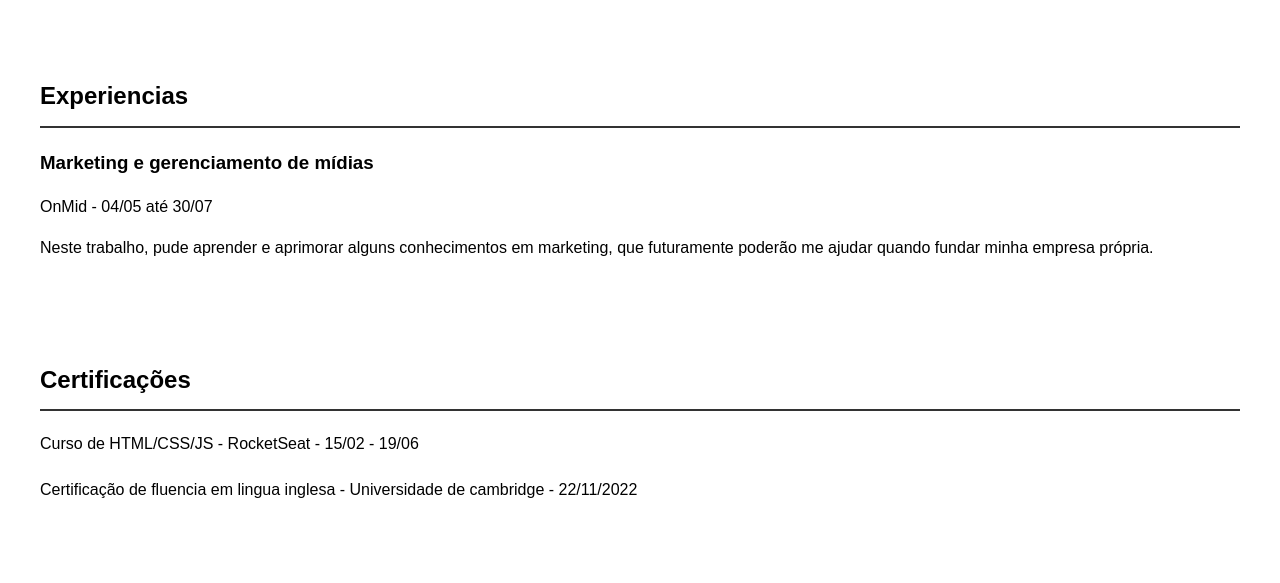
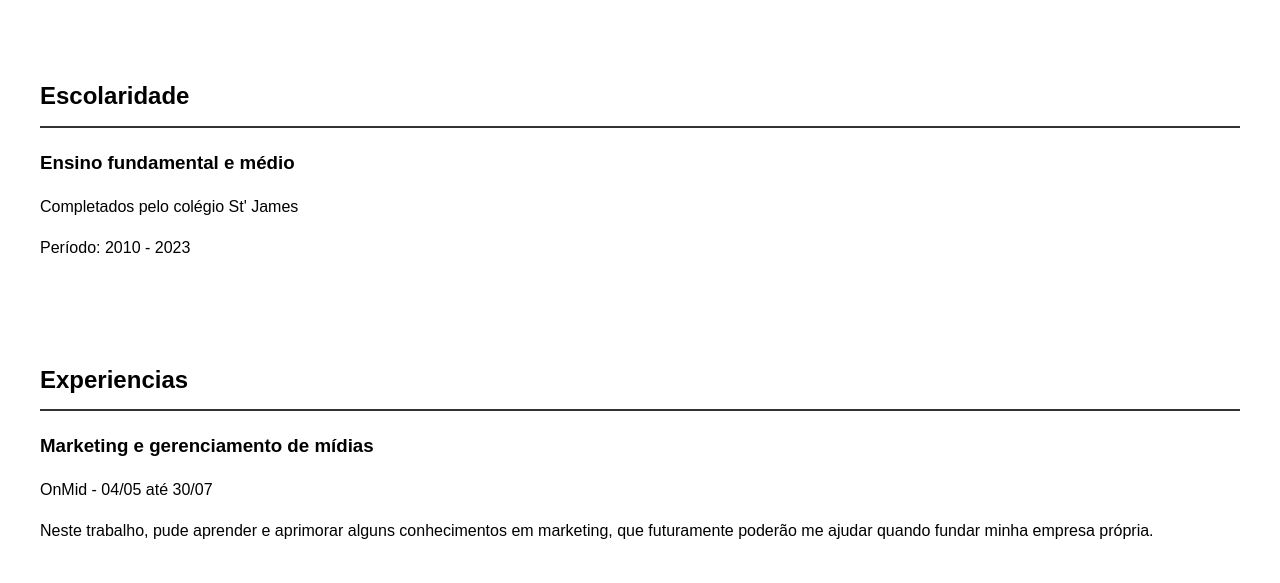
Before and after one commit to EgHxnsen/curriculo, a plain HTML site: page index.html in a window 1280 px wide. Shown: the part 217-800 px from the top of the page. Drawn offline with Linux system fonts and the light colour scheme.

Commit message:
index.html

```diff
--- a/index.html
+++ b/index.html
@@ -12,7 +12,18 @@
         <p>Informações: enzoghansen4@gmail.com | +55 (43) 99937-4222 </p>
     </header>
     <section id="perfil">
-        <img src="foto de perfil.jpg" alt="minha foto">
+        <img src="your-image.jpg" alt="minha foto">
+    </section>
+    <section id="escolaridade">
+        <h2>Escolaridade</h2>
+        <ul>
+            <li>
+                <h3>Ensino fundamental e médio </h3>
+                <p>Completados pelo colégio St' James</p>
+                <p>Período: 2010 - 2023</p>
+            </li>
+
+        </ul>
     </section>
     <section id="experiencia">
         <h2>Experiencias</h2>
```
